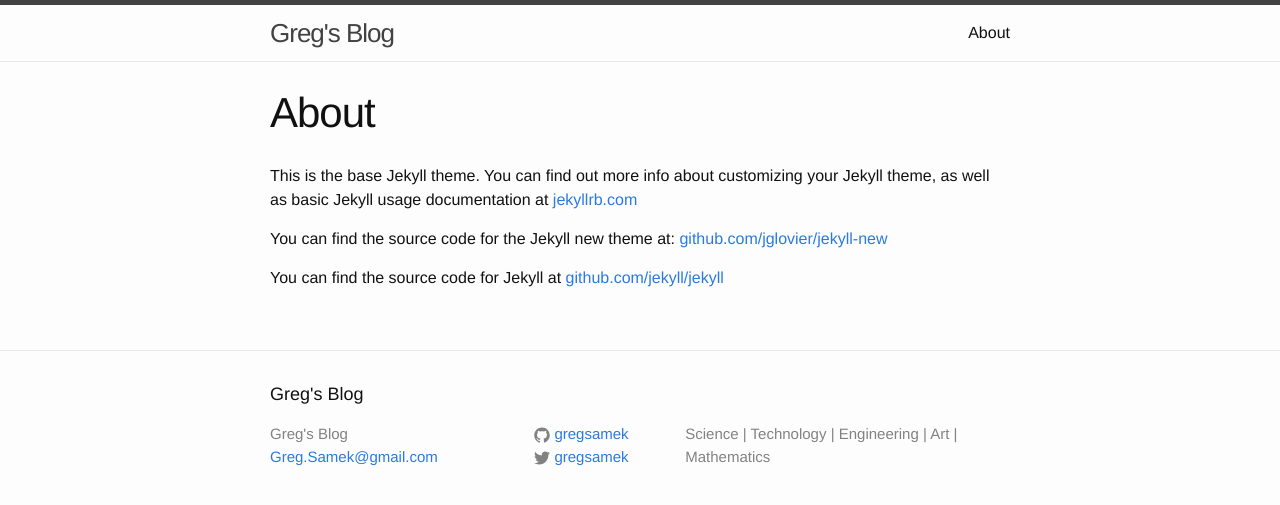
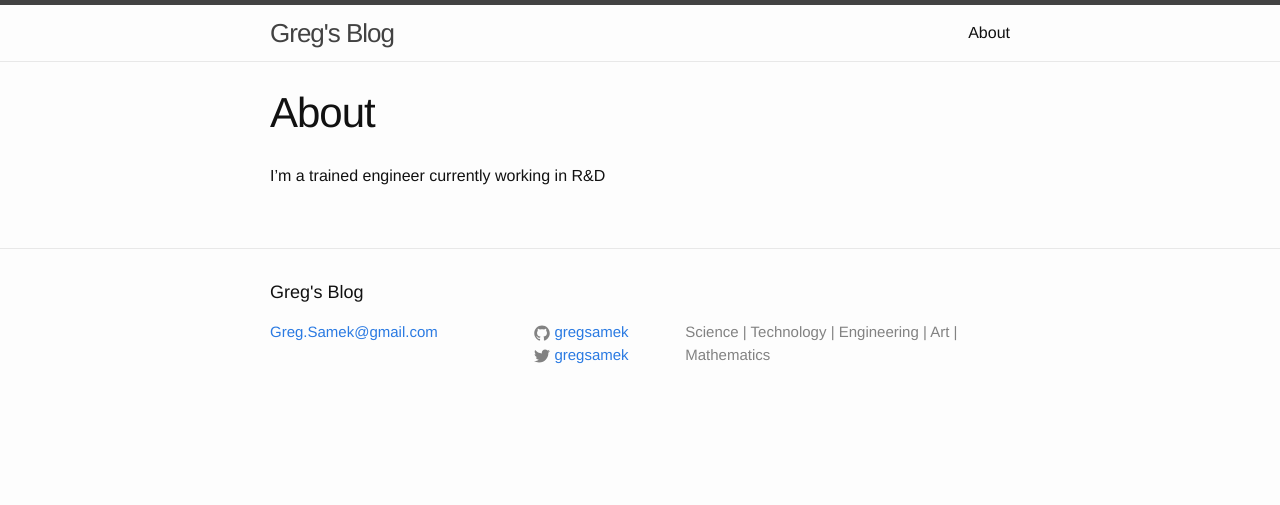
Before and after one commit to gregsamek/gregsamek.github.io, a Jekyll site: the page built from about.md, in a window 1280 px wide. Shown: the top 505 px of the page. Built offline with Jekyll 4.4.1, drawn with Linux system fonts in a browser that asks for light colours.

Commit message:
more updates

```diff
--- a/_includes/footer.html
+++ b/_includes/footer.html
@@ -7,7 +7,6 @@
     <div class="footer-col-wrapper">
       <div class="footer-col  footer-col-1">
         <ul class="contact-list">
-          <li>{{ site.title }}</li>
           <li><a href="mailto:{{ site.email }}">{{ site.email }}</a></li>
         </ul>
       </div>
--- a/about.md
+++ b/about.md
@@ -4,8 +4,4 @@ title: About
 permalink: /about/
 ---
 
-This is the base Jekyll theme. You can find out more info about customizing your Jekyll theme, as well as basic Jekyll usage documentation at [jekyllrb.com](http://jekyllrb.com/)
-
-You can find the source code for the Jekyll new theme at: [github.com/jglovier/jekyll-new](https://github.com/jglovier/jekyll-new)
-
-You can find the source code for Jekyll at [github.com/jekyll/jekyll](https://github.com/jekyll/jekyll)
+I'm a trained engineer currently working in R&D
```
